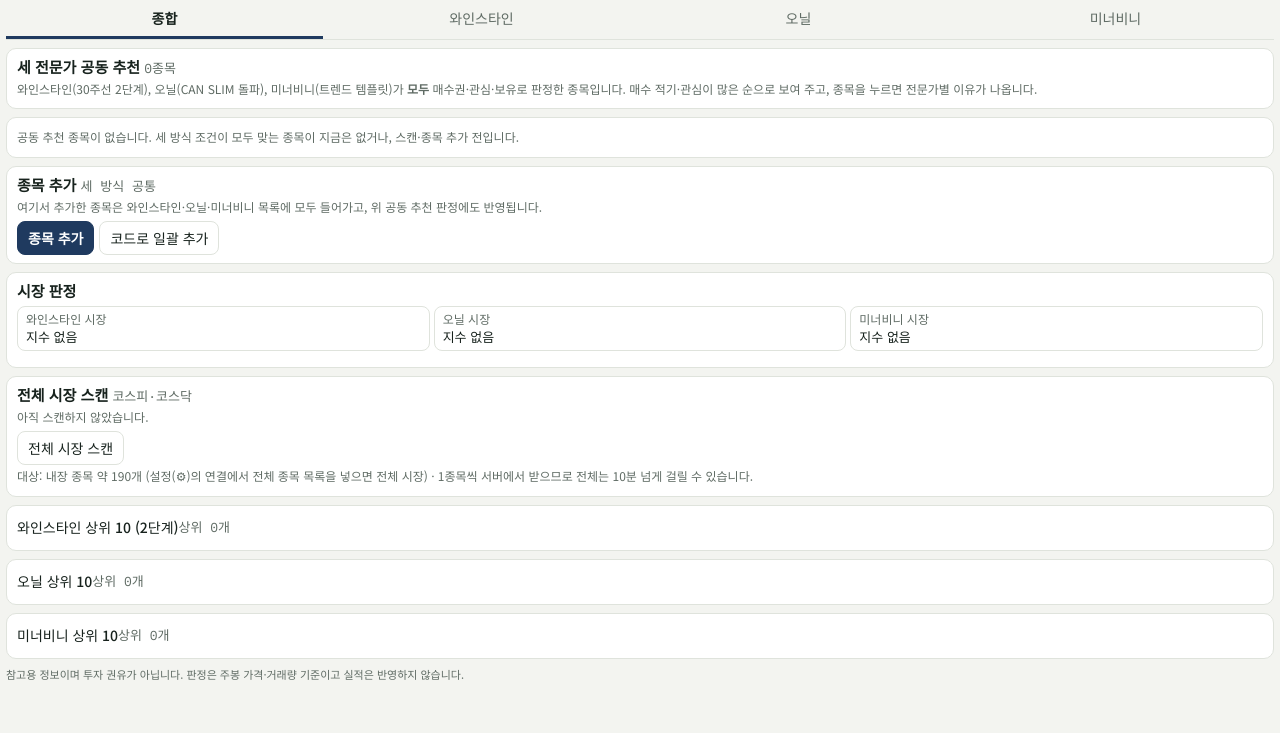
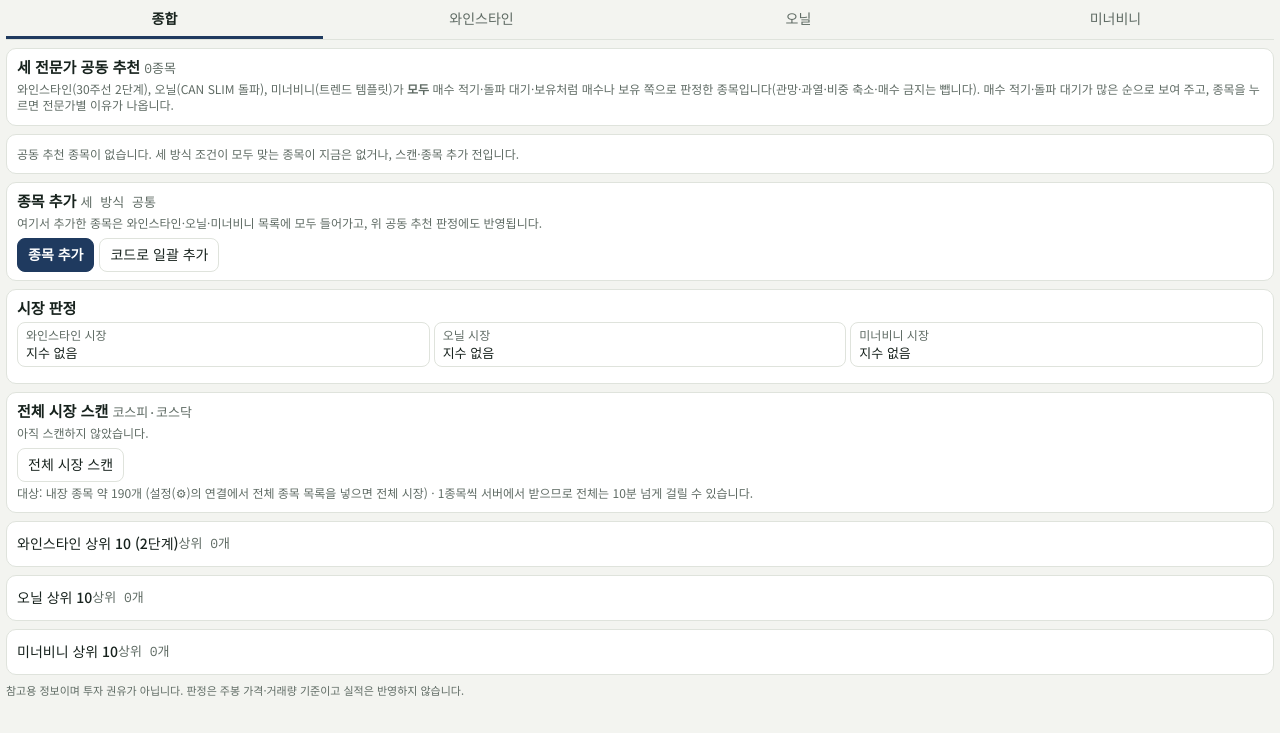
Before and after one commit to kangkm6-ctrl/K1, a plain HTML site: page index.html in a window 1280 px wide. Shown: the part 101-834 px from the top of the page. Drawn offline with Linux system fonts and the light colour scheme; a web font is replaced by a local one.

Commit message:
Add files via upload

```diff
--- a/index.html
+++ b/index.html
@@ -846,7 +846,7 @@ function allHTML(){
   const info=sc?`스캔 ${esc(new Date(sc.ts).toLocaleString('ko-KR'))} · 대상 ${sc.total}종목 · 분석 ${sc.items.length}개${left?` · 남은 ${left}종목`:''}`:'아직 스캔하지 않았습니다.';
   const mine=state.stocks.filter(x=>x.code&&!(x.a&&x.a.length)).map(x=>all.find(e=>e.id===x.id)).filter(Boolean).sort((a,b)=>strongN(b)-strongN(a)||norm(b)-norm(a));
   return `<div class="card"><h3>세 전문가 공동 추천 <span class="score">${common.length}종목</span></h3>
-    <p class="note">와인스타인(30주선 2단계), 오닐(CAN SLIM 돌파), 미너비니(트렌드 템플릿)가 <b>모두</b> 매수권·관심·보유로 판정한 종목입니다. 매수 적기·관심이 많은 순으로 보여 주고, 종목을 누르면 전문가별 이유가 나옵니다.</p></div>
+    <p class="note">와인스타인(30주선 2단계), 오닐(CAN SLIM 돌파), 미너비니(트렌드 템플릿)가 <b>모두</b> 매수 적기·돌파 대기·보유처럼 매수나 보유 쪽으로 판정한 종목입니다(관망·과열·비중 축소·매수 금지는 뺍니다). 매수 적기·돌파 대기가 많은 순으로 보여 주고, 종목을 누르면 전문가별 이유가 나옵니다.</p></div>
     ${common.length?common.slice(0,10).map(e=>row(e,!!e.id)).join(''):'<div class="card"><p class="note">공동 추천 종목이 없습니다. 세 방식 조건이 모두 맞는 종목이 지금은 없거나, 스캔·종목 추가 전입니다.</p></div>'}
     ${two.length?`<details class="card"><summary>두 전문가 추천 <span class="score">${two.length}종목</span></summary>${two.map(e=>`<div class="resrow"><span class="mname"><b>${esc(e.n)}</b> <span class="num">${esc(e.c)}</span></span><span class="chips">${chips(e)}</span></div>`).join('')}</details>`:''}
     <div class="card"><h3>종목 추가 <span class="score">세 방식 공통</span></h3><p class="note">여기서 추가한 종목은 와인스타인·오닐·미너비니 목록에 모두 들어가고, 위 공동 추천 판정에도 반영됩니다.</p>
```
Also changed, not shown: 1 other file.
